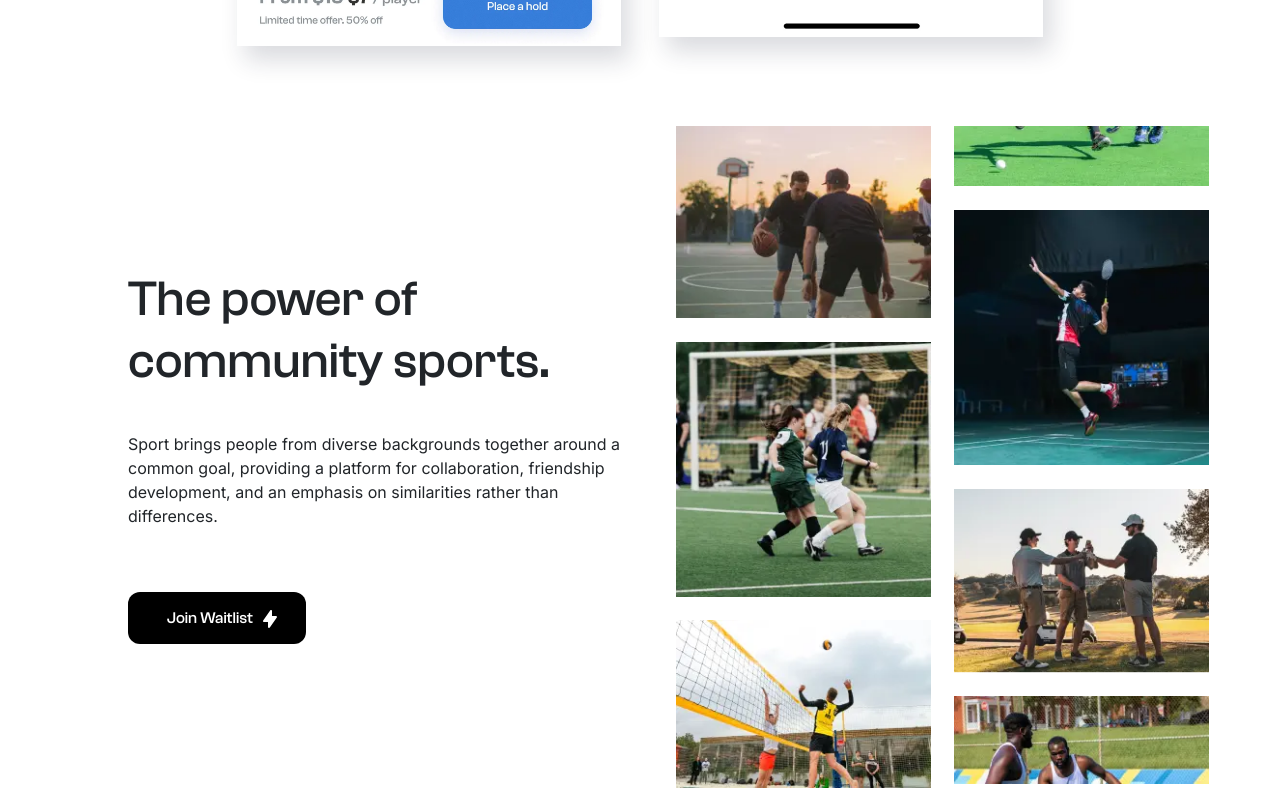
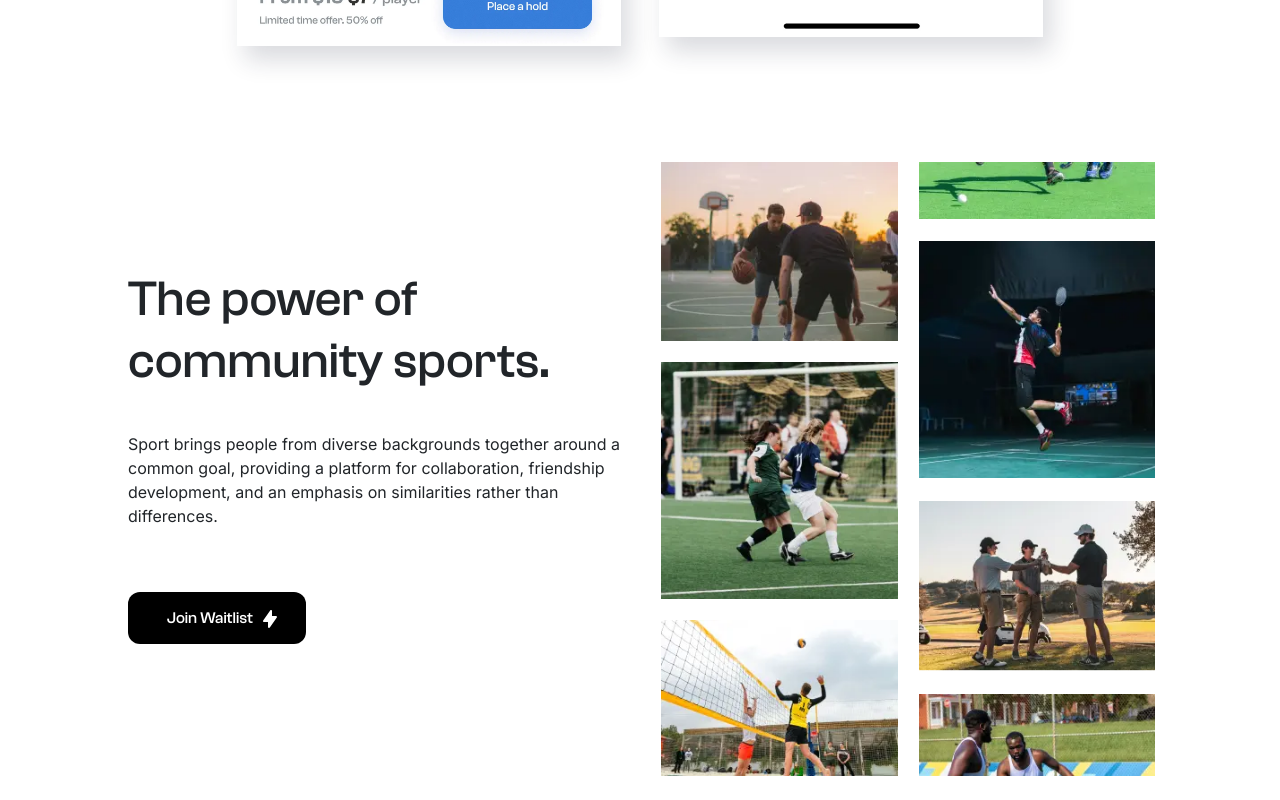
Before and after one commit to tanuj-22/booksports, a React (Create React App) app: page / in a window 1280 px wide. Shown: the part 1260-2060 px from the top of the page. Built offline with nearby package versions, Linux system fonts and the light colour scheme; a web font is replaced by a local one.

Commit message:
Image Masonry improved

```diff
--- a/src/Components/CommunitySportsContent.js
+++ b/src/Components/CommunitySportsContent.js
@@ -2,14 +2,9 @@ import React from "react";
 import { Button, Col, Container, Row } from "react-bootstrap";
 import lightningLogo from "../assests/lightningLogo.svg";
 import "../css/CommunitySportsContent.css";
-import img1 from "../assests/masonryGrid/33.webp";
-import img2 from "../assests/masonryGrid/34.webp";
-import img3 from "../assests/masonryGrid/35.webp";
-import img4 from "../assests/masonryGrid/36.webp";
-import img5 from "../assests/masonryGrid/37.webp";
-import img6 from "../assests/masonryGrid/39.webp";
-import img7 from "../assests/masonryGrid/41.webp";
+
 import img8 from "../assests/masonryGrid/comm-sport-mobile.webp";
+import ImageMasonryComponent from "./ImageMasonryComponent";
 const CommunitySportsContent = () => {
   return (
     <div
@@ -31,11 +26,8 @@ const CommunitySportsContent = () => {
             data-aos-easing="ease-out"
             // data-aos-duration="500"
           >
-            <div className="img-container" id="left-container-img">
-              {[img1, img3, img5, img6, img2, img4, img7].map((img, index) => {
-                return <img src={img} key={index} alt={"img" + index} />;
-              })}
-            </div>
+
+            <ImageMasonryComponent/>
 
             <div
               className="mobile-img-container"
--- /dev/null
+++ b/src/Components/ImageMasonryComponent.js
@@ -0,0 +1,30 @@
+import React from "react";
+import img1 from "../assests/masonryGrid/33.webp";
+import img2 from "../assests/masonryGrid/34.webp";
+import img3 from "../assests/masonryGrid/35.webp";
+import img4 from "../assests/masonryGrid/36.webp";
+import img5 from "../assests/masonryGrid/37.webp";
+import img6 from "../assests/masonryGrid/39.webp";
+import img7 from "../assests/masonryGrid/41.webp";
+import "../css/ImageMasonryComponent.css";
+
+const ImageMasonryComponent = () => {
+  return (
+    <>
+      <div className="masonry-container">
+        <div className="masonry-column-container-1">
+          {[img1, img3, img5].map((img, index) => {
+            return <img src={img} key={index} alt={"img" + index} />;
+          })}
+        </div>
+        <div className="masonry-column-container-2">
+          {[img6, img2, img4, img7].map((img, index) => {
+            return <img src={img} key={index} alt={"img" + index} />;
+          })}
+        </div>
+      </div>
+    </>
+  );
+};
+
+export default ImageMasonryComponent;
--- /dev/null
+++ b/src/css/ImageMasonryComponent.css
@@ -0,0 +1,46 @@
+.masonry-container {
+  display: flex;
+  height: 100%;
+  /* max-height: 900px; */
+  /* margin-left: 40px; */
+  margin-left: 3%;
+}
+.masonry-container img{
+    margin-bottom: 21px;
+    height: auto;
+    width: 18.5vw;
+}
+.masonry-column-container-1{
+    flex: 1;
+    display: flex;
+    flex-direction: column;
+    justify-content: space-between;
+    align-items: flex-end;
+    padding: 0;
+    margin: 0;
+    height: 100%;
+    margin-right: 21px;
+}
+
+.masonry-column-container-2{
+    flex: 1;
+    display: flex;
+    flex-direction: column;
+    justify-content: space-between;
+    align-items: flex-start;
+    padding: 0;
+    margin: 0;
+}
+.masonry-column-container-1 img:nth-of-type(3){
+    margin-bottom: 0;
+}
+.masonry-column-container-2 img:nth-of-type(4){
+    margin-bottom: 0;
+}
+
+@media screen and (max-width:768px) {
+    .masonry-container{
+        display: none;
+    }
+
+}
```
